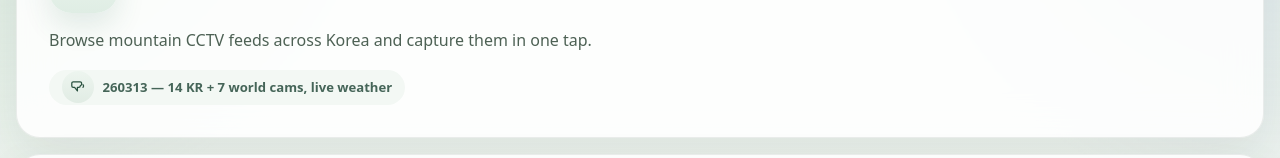
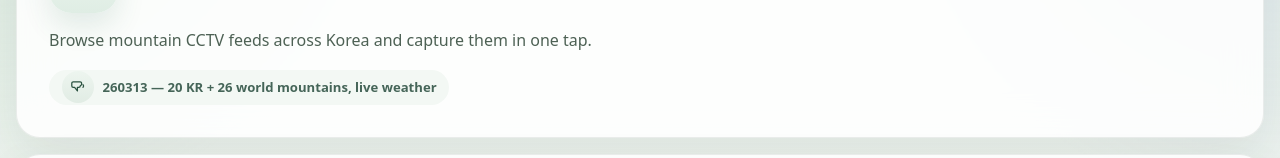
Before and after one commit to spaceHWI/mountaineyes, a React (Vite) app: page / in a window 1280 px wide. Shown: the part 170-328 px from the top of the page. Built offline with nearby package versions, Linux system fonts and the light colour scheme; no server answers.

Commit message:
fix: update announcement badge to reflect 20 KR + 26 world mountains
Co-Authored-By: Claude Opus 4.6 <noreply@anthropic.com>

```diff
--- a/src/App.tsx
+++ b/src/App.tsx
@@ -172,8 +172,8 @@ function App() {
               <span className="soft-badge compact">
                 <Icon name="megaphone" />
                 {language === 'ko'
-                  ? '260313 — 14개 산 + 세계 7개 산, 실시간 날씨'
-                  : '260313 — 14 KR + 7 world cams, live weather'}
+                  ? '260313 — 20개 산 + 세계 26개 산, 실시간 날씨'
+                  : '260313 — 20 KR + 26 world mountains, live weather'}
               </span>
             </div>
           </div>
```
